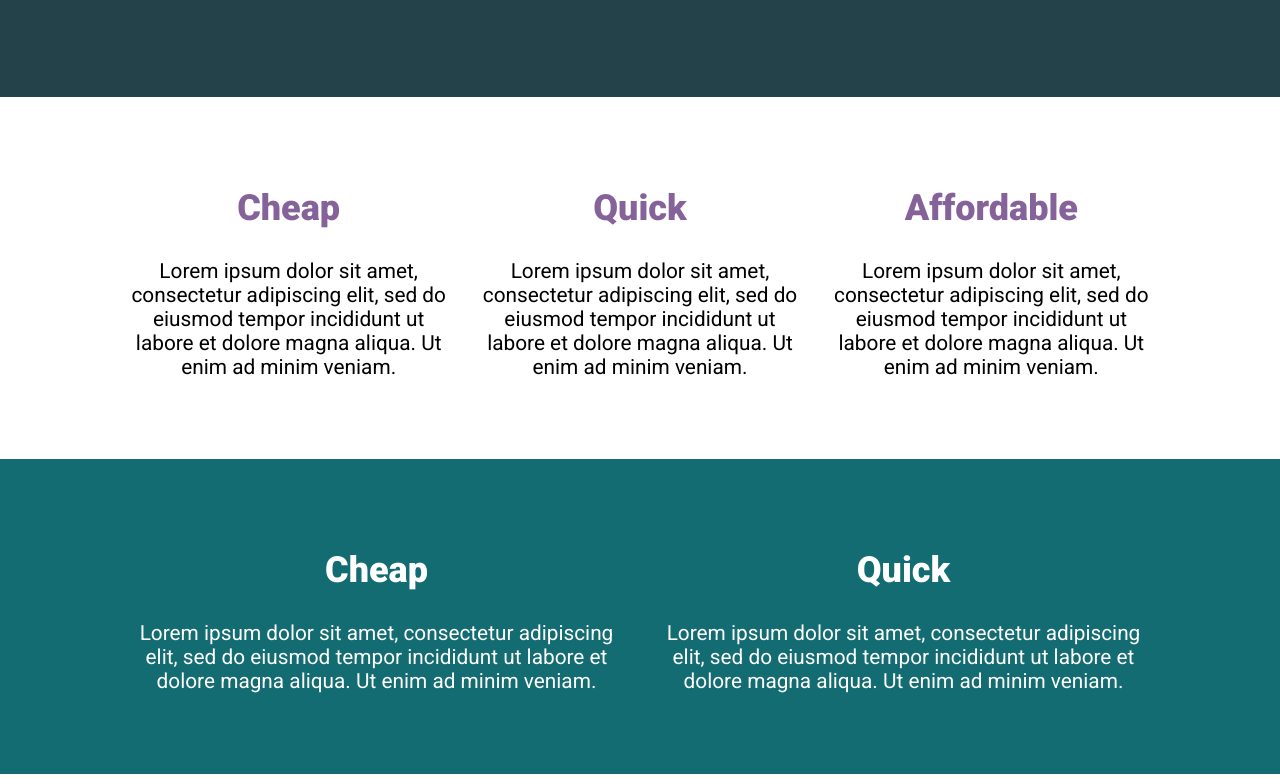
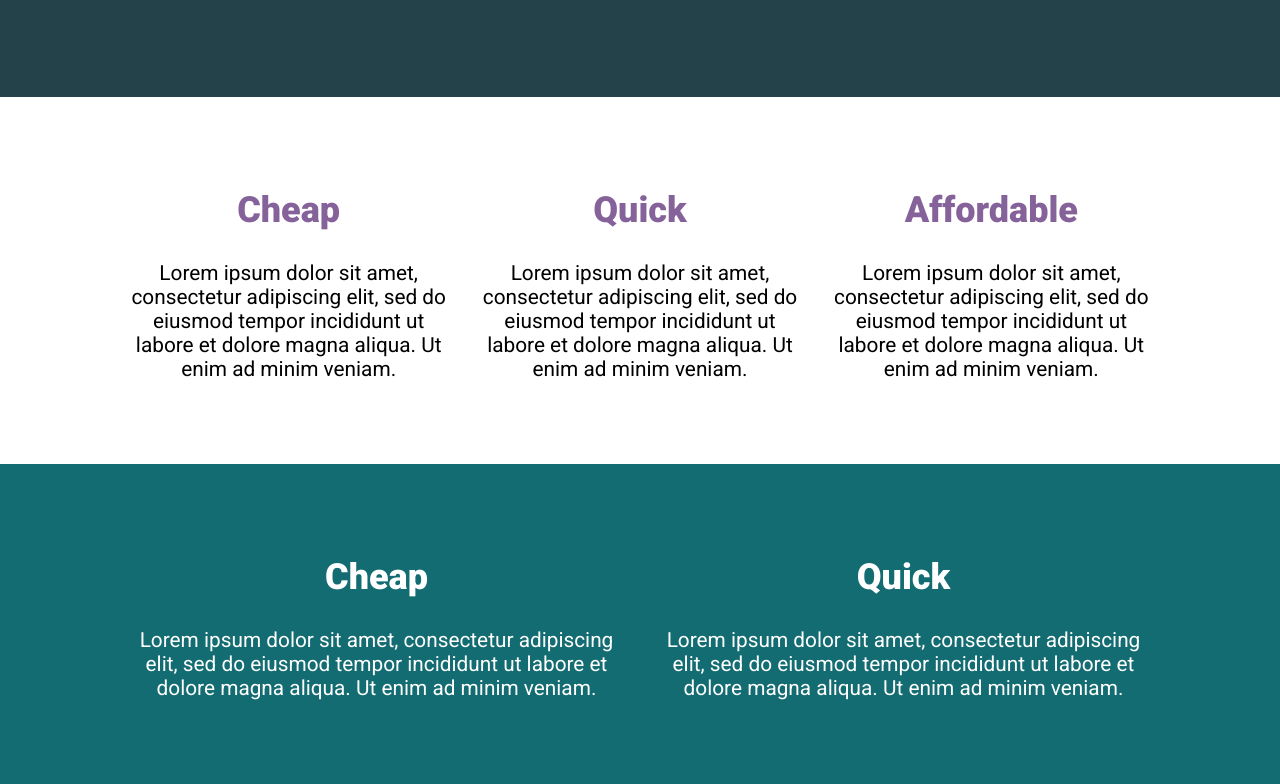
Before and after one commit to elenakout/CSS_playGround, a plain HTML site: page 21day_challenge/Day-8/index.html in a window 1280 px wide. Shown: the part 471-1255 px from the top of the page. Drawn offline with Linux system fonts and the light colour scheme.

Commit message:
day-8 fix end

```diff
--- a/21day_challenge/Day-8/index.html
+++ b/21day_challenge/Day-8/index.html
@@ -24,36 +24,39 @@
         </div>
       </div>
     </div>
+
+    <section class="three-col">
       <div class="container">
         <div class="row">
           <div class="col">
             <h2 class="clr-pink">Cheap</h2>
             <p>
               Lorem ipsum dolor sit amet, consectetur adipiscing elit, sed do
-            eiusmod tempor incididunt ut labore et dolore magna aliqua. Ut enim
-            ad minim veniam.
+              eiusmod tempor incididunt ut labore et dolore magna aliqua. Ut
+              enim ad minim veniam.
             </p>
           </div>
           <div class="col">
             <h2 class="clr-pink">Quick</h2>
             <p>
               Lorem ipsum dolor sit amet, consectetur adipiscing elit, sed do
-            eiusmod tempor incididunt ut labore et dolore magna aliqua. Ut enim
-            ad minim veniam.
+              eiusmod tempor incididunt ut labore et dolore magna aliqua. Ut
+              enim ad minim veniam.
             </p>
           </div>
           <div class="col">
             <h2 class="clr-pink">Affordable</h2>
             <p>
               Lorem ipsum dolor sit amet, consectetur adipiscing elit, sed do
-            eiusmod tempor incididunt ut labore et dolore magna aliqua. Ut enim
-            ad minim veniam.
+              eiusmod tempor incididunt ut labore et dolore magna aliqua. Ut
+              enim ad minim veniam.
             </p>
           </div>
         </div>
       </div>
+    </section>
 
-    <div class="section">
+    <section class="two-col">
       <div class="container">
         <div class="row">
           <div class="col">
@@ -74,6 +77,6 @@
           </div>
         </div>
       </div>
-    </div>
+    </section>
   </body>
 </html>
--- a/21day_challenge/Day-8/style.css
+++ b/21day_challenge/Day-8/style.css
@@ -40,6 +40,11 @@ h2 {
   font-weight: 900;
 }
 
+section {
+  padding: 3em 0;
+  text-align: center;
+}
+
 .container {
   width: 80%;
   max-width: 1100px;
@@ -49,7 +54,6 @@ h2 {
 .row {
   /* display: flex => flex container */
   display: flex;
-  padding: 60px 0;
 
   /* can't use yet */
   /* gap: 100px; */
@@ -57,7 +61,6 @@ h2 {
 
 .col {
   /* these are now flex items */
-  text-align: center;
   width: 100%;
 }
 
@@ -95,7 +98,7 @@ h2 {
   opacity: 0.75;
 }
 
-.section {
+.two-col {
   color: white;
   background: #136c72;
 }
```
Lines whose indentation alone changed are shown as unchanged.
